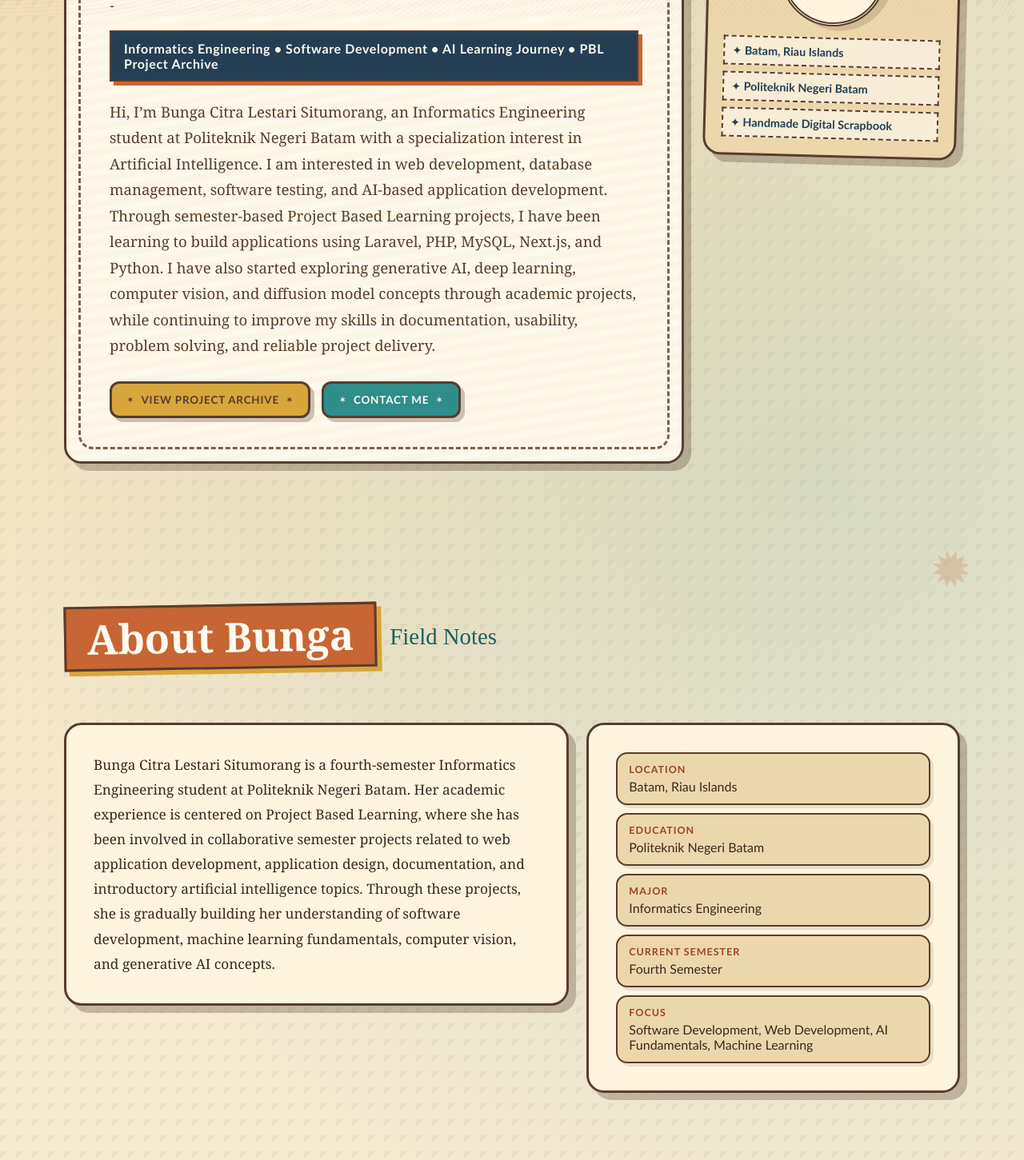
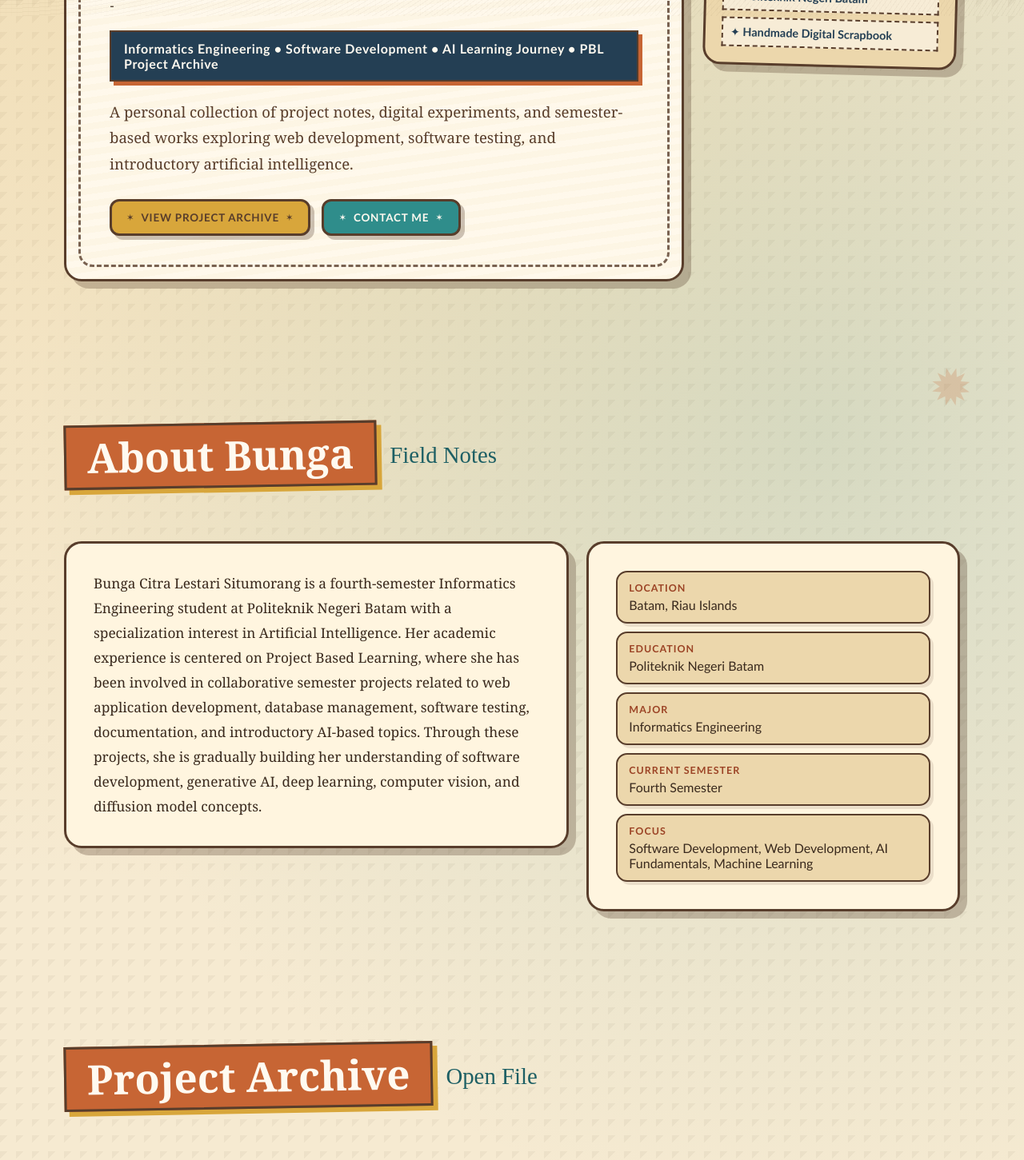
Before and after one commit to bbbunga/Bunga-Portfolio, a Next.js app: page / in a window 1280 px wide. Shown: the part 780-2231 px from the top of the page at 80% size. Built offline with nearby package versions, Linux system fonts and the light colour scheme.

Commit message:
Up About

```diff
--- a/src/app/page.tsx
+++ b/src/app/page.tsx
@@ -554,17 +554,9 @@ export default function Home() {
               </p>
 
               <p className="intro">
-                Hi, I’m Bunga Citra Lestari Situmorang, an Informatics
-                Engineering student at Politeknik Negeri Batam
-                with a specialization interest in Artificial Intelligence.
-                I am interested in web development, database management,
-                software testing, and AI-based application development.
-                Through semester-based Project Based Learning projects,
-                I have been learning to build applications using Laravel, PHP,
-                MySQL, Next.js, and Python. I have also started exploring generative AI,
-                deep learning, computer vision, and diffusion model concepts through academic projects,
-                while continuing to improve my skills in documentation, usability, problem solving,
-                and reliable project delivery.
+                A personal collection of project notes, digital experiments,
+                and semester-based works exploring web development, software testing,
+                and introductory artificial intelligence.
               </p>
 
               <div className="cta-row">
@@ -621,15 +613,15 @@ export default function Home() {
             <div className="about-grid">
               <article className="retro-panel">
                 <p>
-                  Bunga Citra Lestari Situmorang is a fourth-semester
-                  Informatics Engineering student at Politeknik Negeri Batam.
+                  Bunga Citra Lestari Situmorang is a fourth-semester Informatics
+                  Engineering student at Politeknik Negeri Batam with
+                  a specialization interest in Artificial Intelligence.
                   Her academic experience is centered on Project Based Learning,
-                  where she has been involved in collaborative semester projects
-                  related to web application development, application design,
-                  documentation, and introductory artificial intelligence topics.
-                  Through these projects, she is gradually building her
-                  understanding of software development, machine learning
-                  fundamentals, computer vision, and generative AI concepts.
+                  where she has been involved in collaborative semester projects related to
+                  web application development, database management, software testing, documentation,
+                  and introductory AI-based topics. Through these projects, she is gradually building her
+                  understanding of software development, generative AI, deep learning, computer vision,
+                  and diffusion model concepts.
                 </p>
               </article>
 
```
